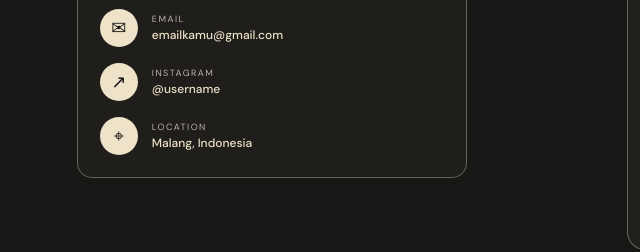
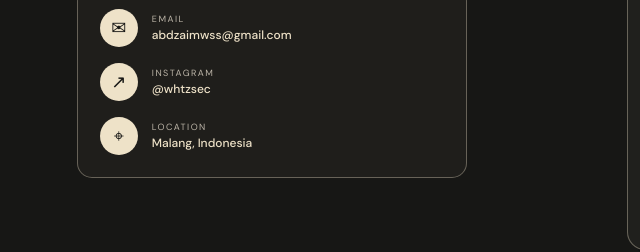
Before and after one commit to abdzaimwss/zaim-portofolio, a plain HTML site: page index.html in a window 1280 px wide. Shown: the part 2674-2926 px from the top of the page, 0-640 px from the left. Drawn offline with nearby package versions, Linux system fonts and the light colour scheme.

Commit message:
update portfolio terbaru

```diff
--- a/index.html
+++ b/index.html
@@ -156,10 +156,10 @@
             <h2 class="contact-title">CONTACT<br /><span>ME.</span></h2>
             <div class="contact-info-card">
               <p>
-                <span class="contact-icon">✉</span><span><small>EMAIL</small><a href="mailto:emailkamu@gmail.com">emailkamu@gmail.com</a></span>
+                <span class="contact-icon">✉</span><span><small>EMAIL</small><a href="mailto:abdzaimwss@gmail.com">abdzaimwss@gmail.com</a></span>
               </p>
               <p>
-                <span class="contact-icon">↗</span><span><small>INSTAGRAM</small><a href="https://instagram.com/" target="_blank" rel="noreferrer">@username</a></span>
+                <span class="contact-icon">↗</span><span><small>INSTAGRAM</small><a href="https://www.instagram.com/whtzsec/" target="_blank" rel="noreferrer">@whtzsec</a></span>
               </p>
               <p>
                 <span class="contact-icon">⌖</span><span><small>LOCATION</small><strong>Malang, Indonesia</strong></span>
```
